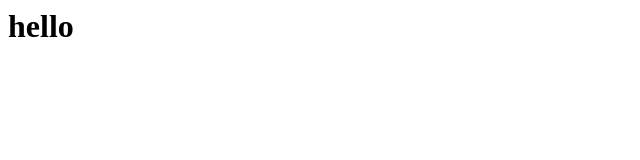
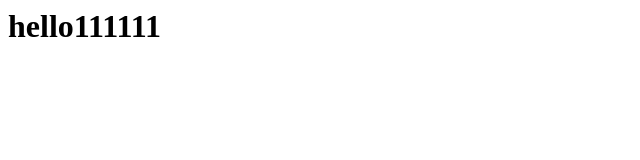
Before and after one commit to Prathamesh1236/friday_task, a plain HTML site: page index.html in a window 1280 px wide. Shown: the whole page, without its empty margins (0-640 px from the left). Drawn offline with Linux system fonts and the light colour scheme.

Commit message:
2 commit

```diff
--- a/index.html
+++ b/index.html
@@ -1 +1 @@
-<h1> hello </h1>
+<h1> hello111111 </h1>
```
